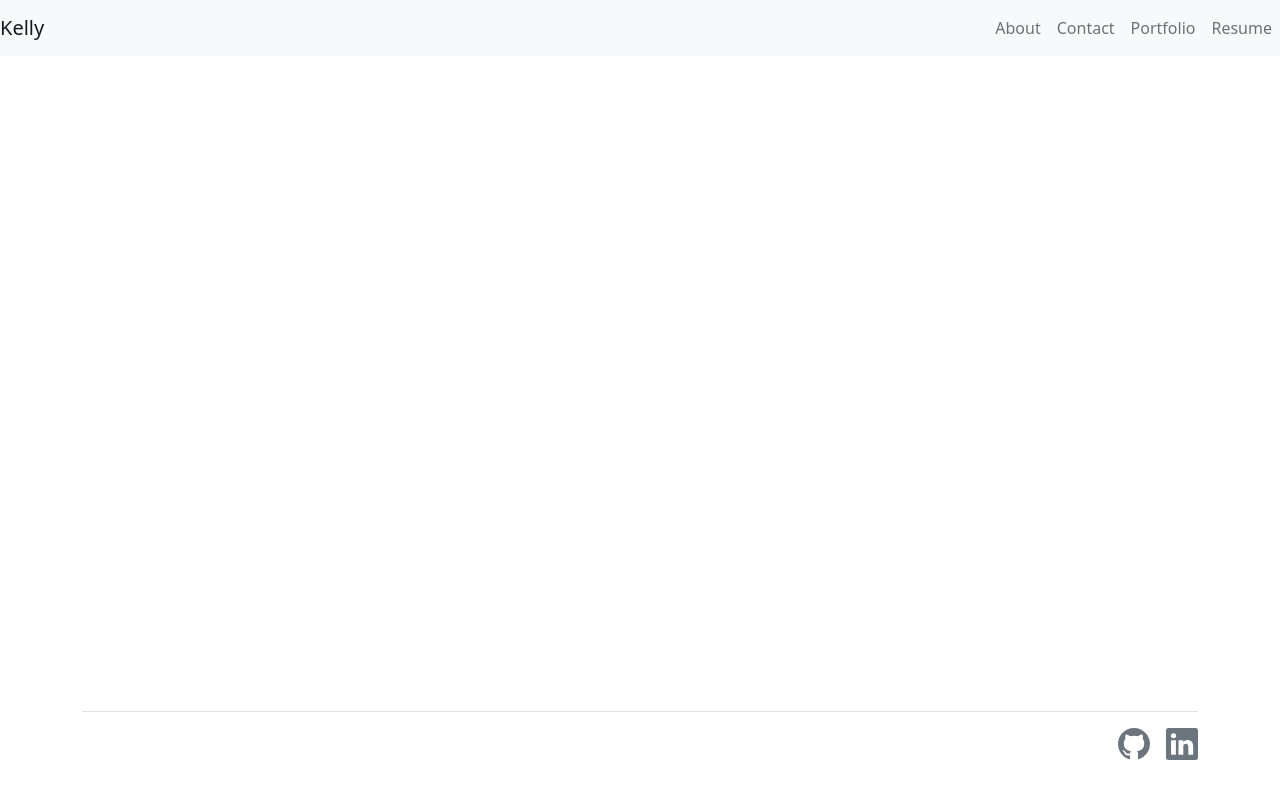
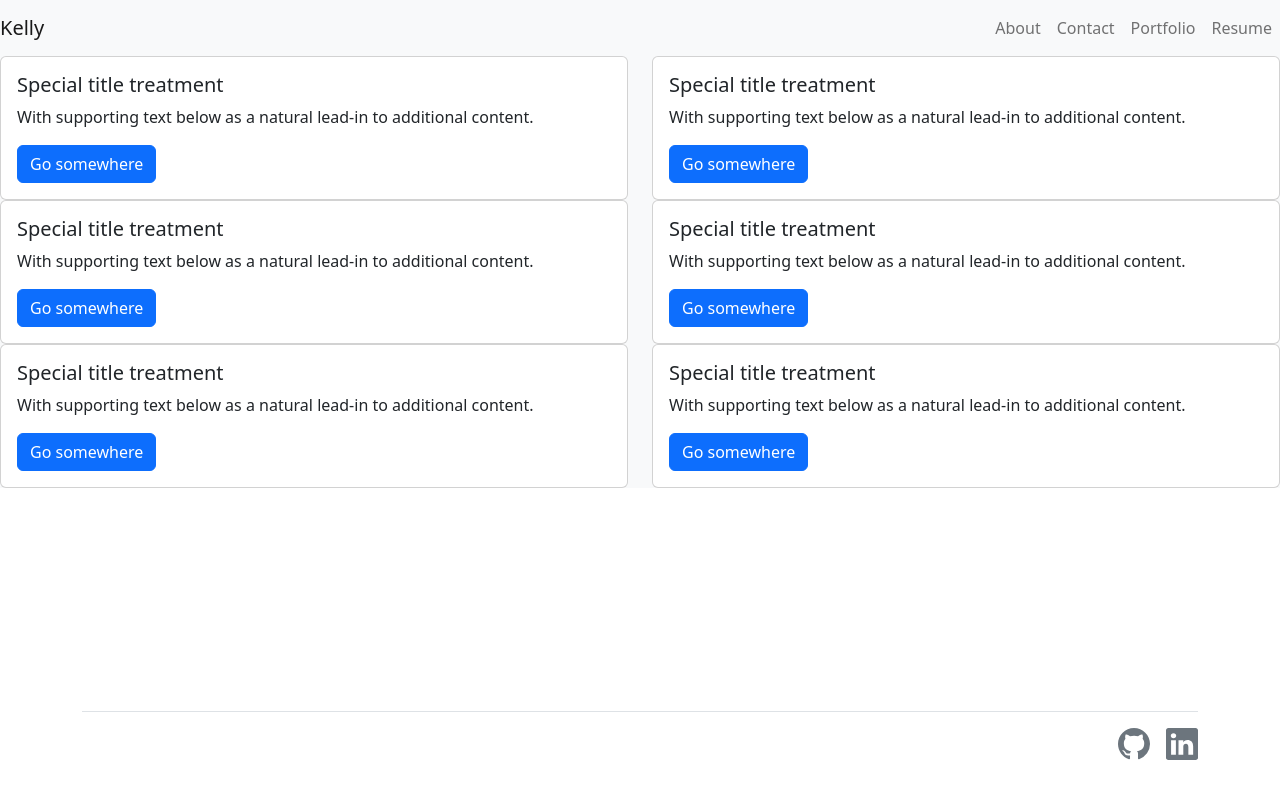
Before and after one commit to Rucatues/Personal-Portfolio-using-React, a React (Create React App) app: page / in a window 1280 px wide. Both pictures are taken after a click on the link "Portfolio". Built offline with nearby package versions, Linux system fonts and the light colour scheme.

Commit message:
added cards to portfolio page

```diff
--- a/src/App.js
+++ b/src/App.js
@@ -1,4 +1,5 @@
 import { useState } from 'react';
+import './App.css';
 import About from './pages/About';
 import Contact from './pages/Contact';
 import Portfolio from './pages/Portfolio';
--- a/src/pages/Portfolio.jsx
+++ b/src/pages/Portfolio.jsx
@@ -3,35 +3,70 @@
 const Portfolio = () => {
     return (
         <div>
-            {/* <div id="carouselExampleIndicators" className="carousel slide" data-ride="carousel">
-                <ol classname="carousel-indicators">
-                    <li data-target="#carouselExampleIndicators" data-slide-to={0} className="active" />
-                    <li data-target="#carouselExampleIndicators" data-slide-to={1} />
-                    <li data-target="#carouselExampleIndicators" data-slide-to={2} />
-                </ol>
-                <div className="carousel-inner">
-                    <div className="carousel-item active">
-                        <img className="d-block w-100" src="..." alt="First slide" />
-                    </div>
-                    <div className="carousel-item">
-                        <img className="d-block w-100" src="..." alt="Second slide" />
-                    </div>
-                    <div className="carousel-item">
-                        <img className="d-block w-100" src="..." alt="Third slide" />
+            <div class="row">
+                <div class="col-sm-6">
+                    <div class="card">
+                        <div class="card-body">
+                            <h5 class="card-title">Special title treatment</h5>
+                            <p class="card-text">With supporting text below as a natural lead-in to additional content.</p>
+                            <a href="#" class="btn btn-primary">Go somewhere</a>
+                        </div>
                     </div>
                 </div>
-                <a className="carousel-control-prev" href="#carouselExampleIndicators" role="button" data-slide="prev">
-                    <span className="carousel-control-prev-icon" aria-hidden="true" />
-                    <span className="sr-only">Previous</span>
-                </a>
-                <a className="carousel-control-next" href="#carouselExampleIndicators" role="button" data-slide="next">
-                    <span className="carousel-control-next-icon" aria-hidden="true" />
-                    <span className="sr-only">Next</span>
-                </a>
-            </div> */}
+                <div class="col-sm-6">
+                    <div class="card">
+                        <div class="card-body">
+                            <h5 class="card-title">Special title treatment</h5>
+                            <p class="card-text">With supporting text below as a natural lead-in to additional content.</p>
+                            <a href="#" class="btn btn-primary">Go somewhere</a>
+                        </div>
+                    </div>
+                </div>
+            </div>
+            <div class="row">
+                <div class="col-sm-6">
+                    <div class="card">
+                        <div class="card-body">
+                            <h5 class="card-title">Special title treatment</h5>
+                            <p class="card-text">With supporting text below as a natural lead-in to additional content.</p>
+                            <a href="#" class="btn btn-primary">Go somewhere</a>
+                        </div>
+                    </div>
+                </div>
+                <div class="col-sm-6">
+                    <div class="card">
+                        <div class="card-body">
+                            <h5 class="card-title">Special title treatment</h5>
+                            <p class="card-text">With supporting text below as a natural lead-in to additional content.</p>
+                            <a href="#" class="btn btn-primary">Go somewhere</a>
+                        </div>
+                    </div>
+                </div>
+            </div>
+            <div class="row">
+                <div class="col-sm-6">
+                    <div class="card">
+                        <div class="card-body">
+                            <h5 class="card-title">Special title treatment</h5>
+                            <p class="card-text">With supporting text below as a natural lead-in to additional content.</p>
+                            <a href="#" class="btn btn-primary">Go somewhere</a>
+                        </div>
+                    </div>
+                </div>
+                <div class="col-sm-6">
+                    <div class="card">
+                        <div class="card-body">
+                            <h5 class="card-title">Special title treatment</h5>
+                            <p class="card-text">With supporting text below as a natural lead-in to additional content.</p>
+                            <a href="#" class="btn btn-primary">Go somewhere</a>
+                        </div>
+                    </div>
+                </div>
+            </div>
+        </div>
 
-        </div>
-    )
+
+    );
 }
 
 export default Portfolio
```
Also changed, not shown: src/App.css (added).
